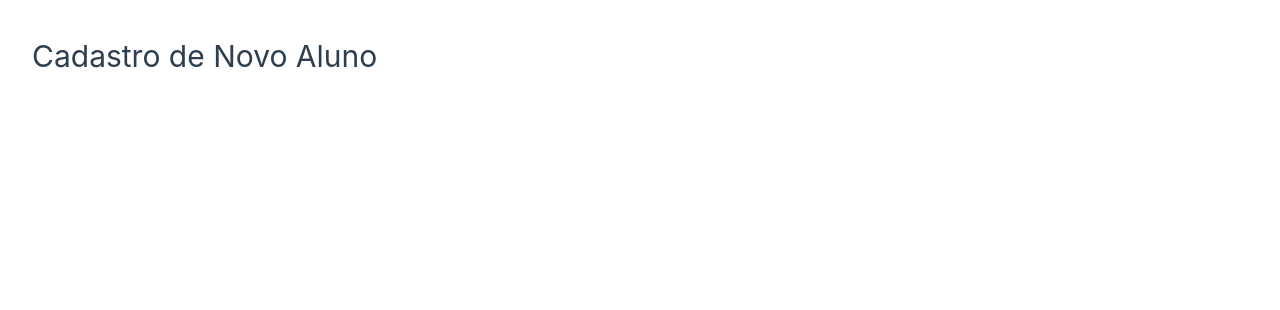
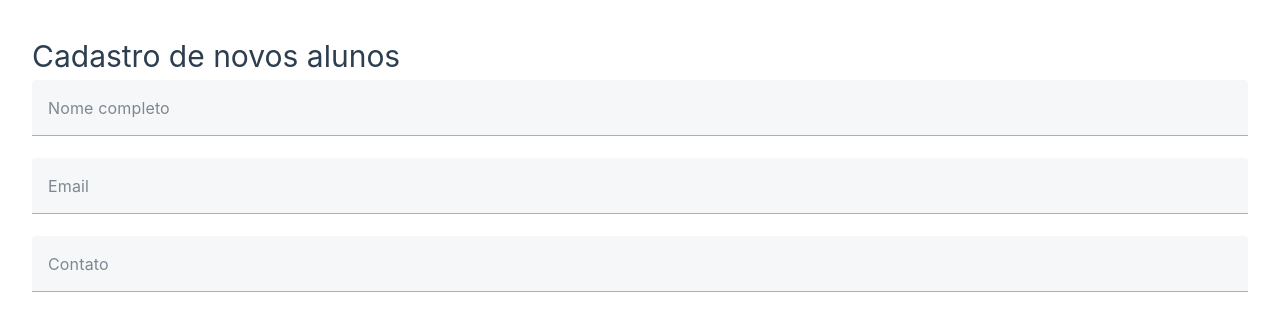
Before and after one commit to GabrielmValadao/Projeto_TrainSys, a Vue app in the folder project-trainsyst/: page /Cadastro/Novo/Aluno in a window 1280 px wide. Shown: the top 310 px of the page. Built offline with nearby package versions, Linux system fonts and the light colour scheme.

Commit message:
feat: desenvolvimento dos inputs de nome, email e contato

```diff
--- a/project-trainsyst/src/views/NewStudentRegister/NewStudentRegister.vue
+++ b/project-trainsyst/src/views/NewStudentRegister/NewStudentRegister.vue
@@ -1,6 +1,8 @@
 <template>
-
-<h1>Cadastro de Novo Aluno</h1>
-
-
+  <h1>Cadastro de novos alunos</h1>
+  <v-form>
+    <v-text-field type="text" label="Nome completo" />
+    <v-text-field type="email" label="Email" />
+    <v-text-field type="number" label="Contato" />
+  </v-form>
 </template>
```
